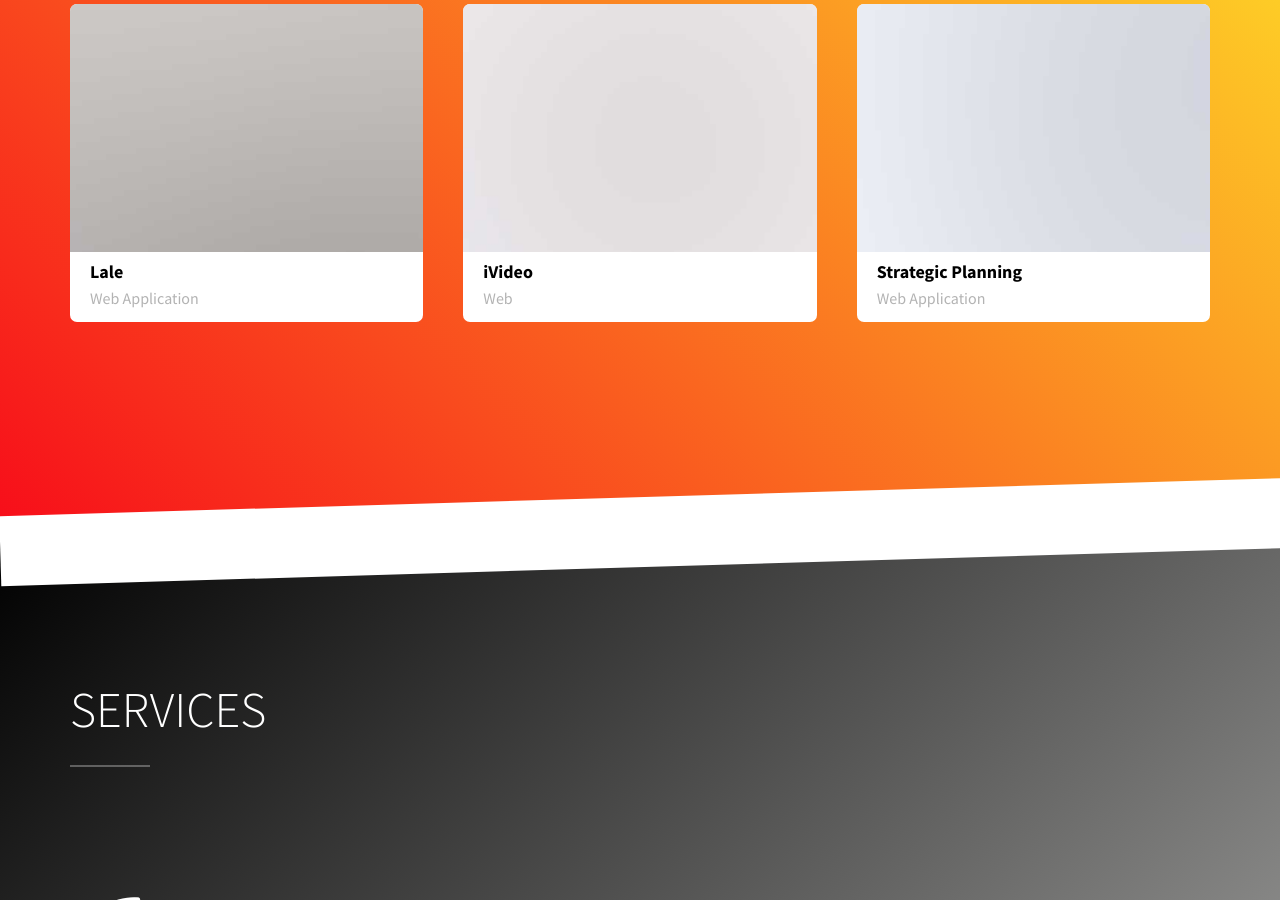
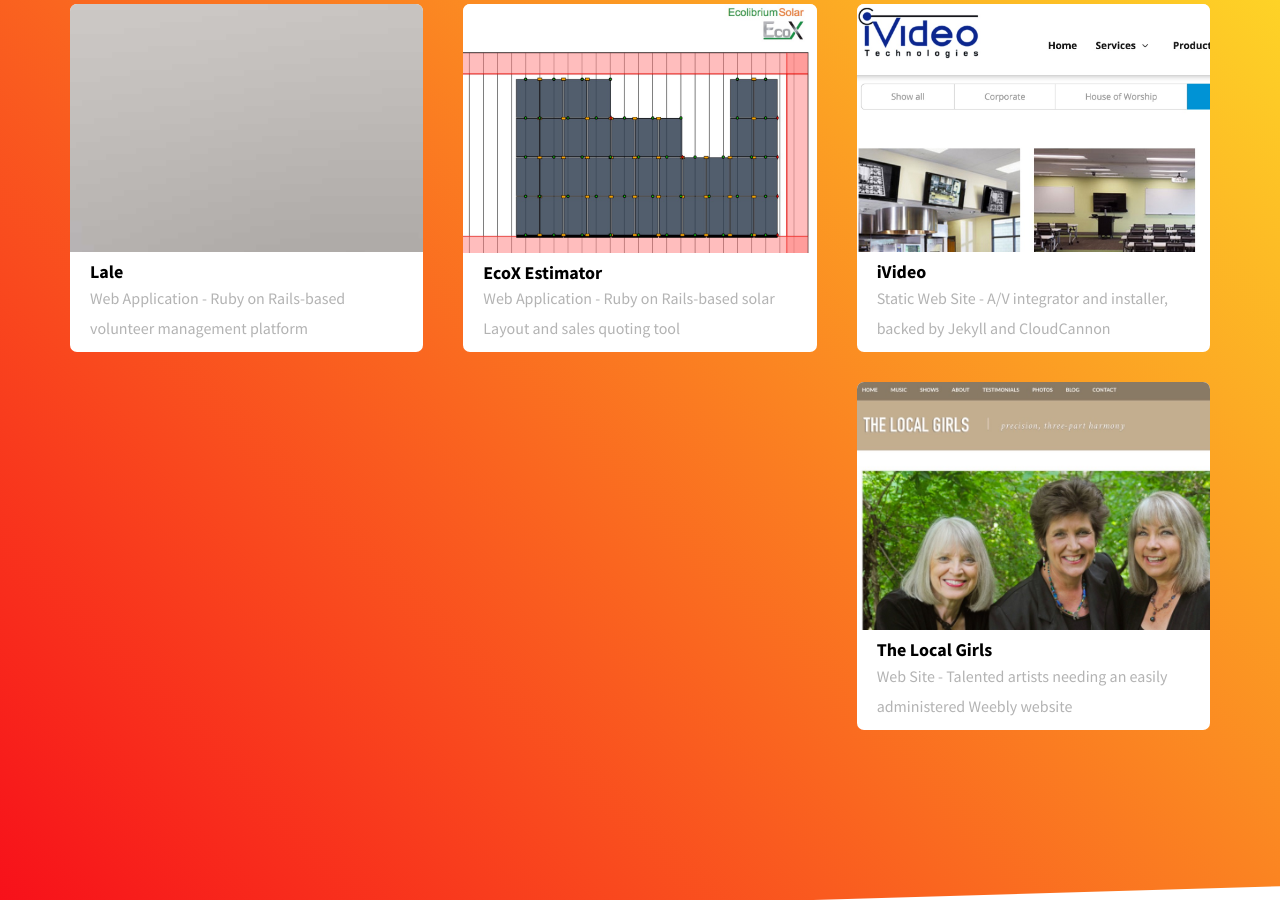
Before and after one commit to Rakefire/rakefire.github.io, a Jekyll site: the page built from index.html, in a window 1280 px wide and 900 px high, scrolled down 1845 px. Built offline with Jekyll 4.4.1, drawn with Linux system fonts in a browser that asks for light colours; some web fonts are replaced.

Commit message:
Adding some work

```diff
--- a/_includes/sections/work.html
+++ b/_includes/sections/work.html
@@ -12,20 +12,20 @@
 		</div>
 		<div class="row row-bottom-padded-sm">
 			<div class="col-md-4 col-sm-6 col-xxs-12">
-				<a href="/work/lale/" class="project-item">
+				<a href="http://lale.help/" class="project-item">
 					<img src="images/work_1.jpg" alt="Image" class="img-responsive">
 					<div class="text">
 					<h2>Lale</h2>
-					<span>Web Application</span>
+					<span>Web Application - Ruby on Rails-based volunteer management platform</span>
 					</div>
 				</a>
 			</div>
 			<div class="col-md-4 col-sm-6 col-xxs-12">
-				<a href="/work/ivideo/" class="project-item">
-					<img src="images/work_2.jpg" alt="Image" class="img-responsive">
+				<a href="http://ecox-estimator.ecolibriumsolar.com/" class="project-item">
+					<img src="/work/ecox/layout.jpg" alt="Image" class="img-responsive">
 					<div class="text">
-					<h2>iVideo</h2>
-					<span>Web</span>
+					<h2>EcoX Estimator</h2>
+					<span>Web Application - Ruby on Rails-based solar Layout and sales quoting tool</span>
 					</div>
 				</a>
 			</div>
@@ -34,27 +34,27 @@
       <div class="clearfix visible-sm-block"></div>
 
       <div class="col-md-4 col-sm-6 col-xxs-12">
-        <a href="/work/strategic_planning/" class="project-item">
-          <img src="images/work_3.jpg" alt="Image" class="img-responsive">
+        <a href="http://www.ivideo.com/" class="project-item">
+          <img src="/work/ivideo/ivideo.jpg" alt="Image" class="img-responsive">
           <div class="text">
-          <h2>Strategic Planning</h2>
-          <span>Web Application</span>
+          <h2>iVideo</h2>
+          <span>Static Web Site - A/V integrator and installer, backed by Jekyll and CloudCannon</span>
           </div>
         </a>
       </div>
 
-      <!--
       <div class="col-md-4 col-sm-6 col-xxs-12">
-        <a href="images/work_4.jpg" class="project-item image-popup">
-          <img src="images/work_4.jpg" alt="Image" class="img-responsive">
+        <a href="http://www.thelocalgirls.com/" class="project-item">
+          <img src="/work/local_girls/local_girls.jpg" alt="Image" class="img-responsive">
           <div class="text">
-          <h2>Project 4</h2>
-          <span>UI/UX</span>
+          <h2>The Local Girls</h2>
+          <span>Web Site - Talented artists needing an easily administered Weebly website</span>
           </div>
         </a>
       </div>
 
-      <div class="clearfix visible-sm-block"></div>
+
+      <!-- <div class="clearfix visible-sm-block"></div>
 
       <div class="col-md-4 col-sm-6 col-xxs-12">
         <a href="images/work_5.jpg" class="project-item image-popup">
```
Also changed, not shown: work/ecox/layout.jpg (added), work/ivideo/ivideo.jpg (added), work/local_girls/local_girls.jpg (added).
